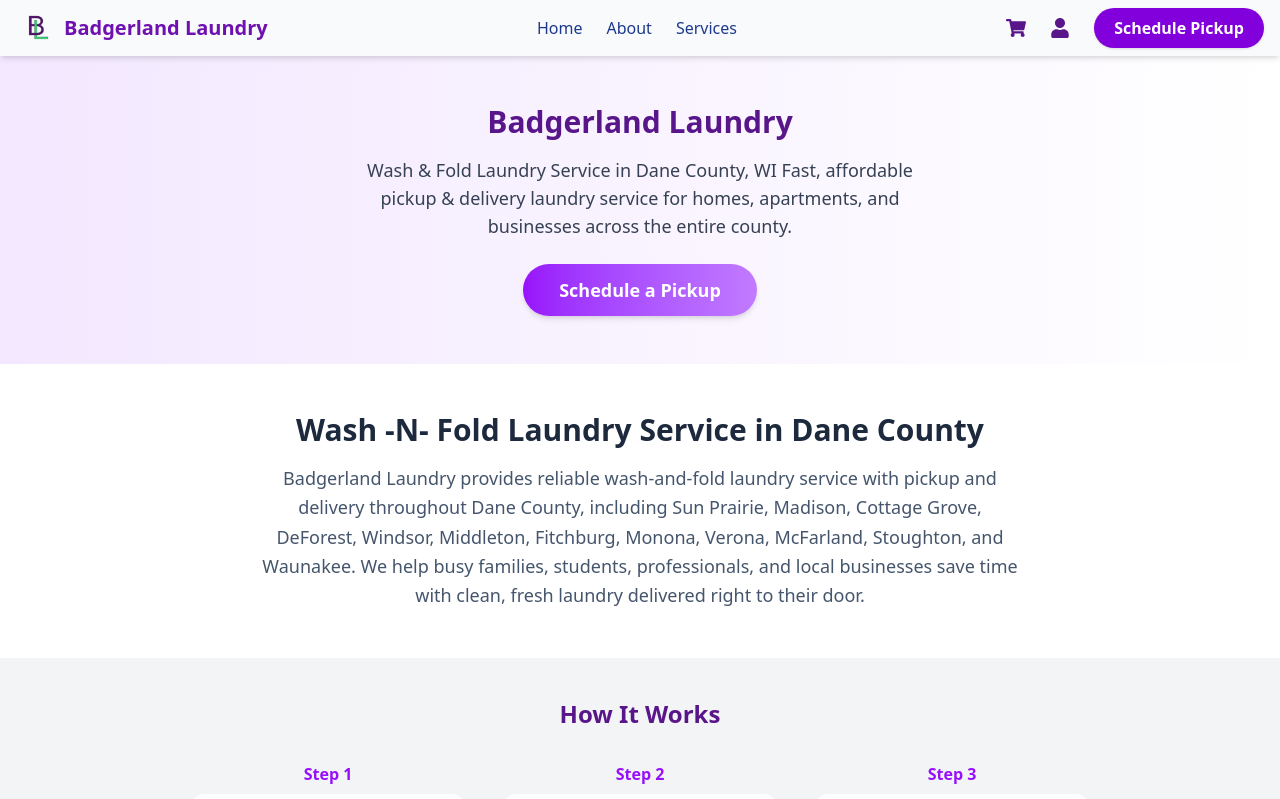
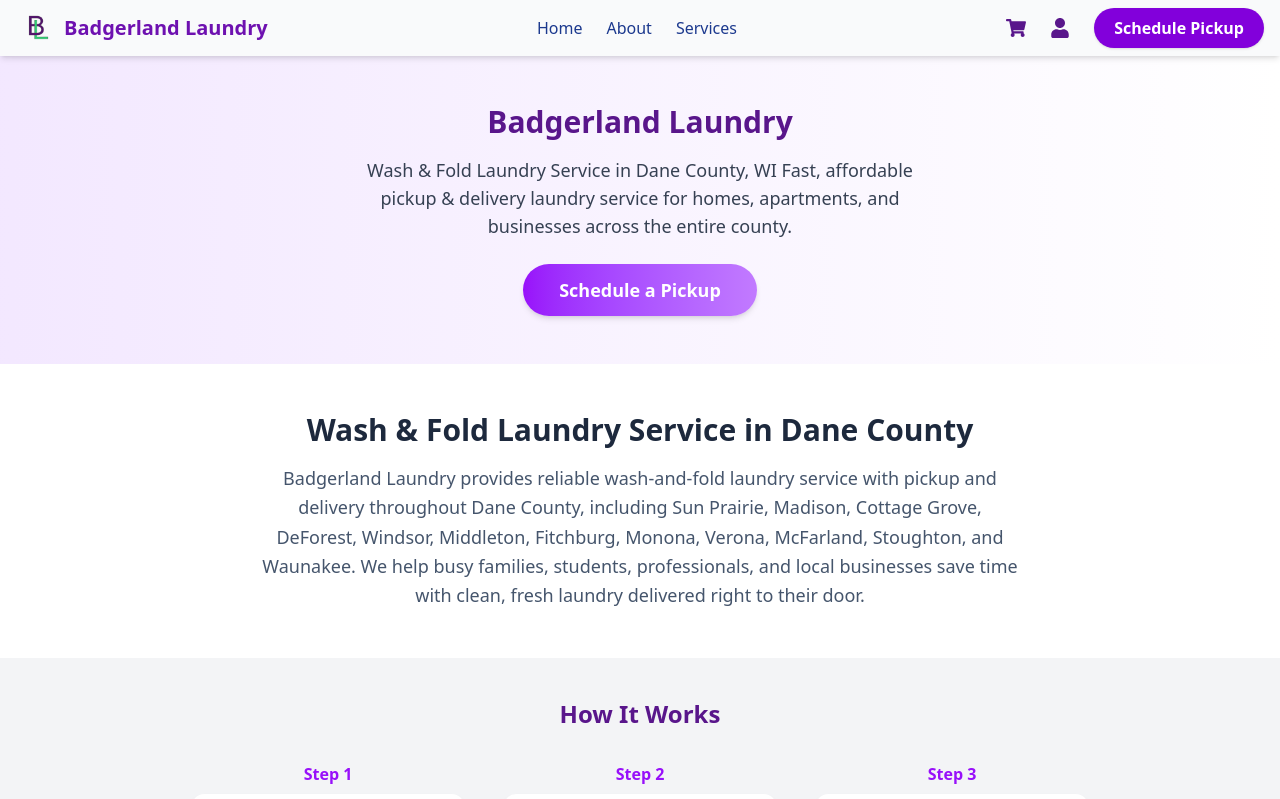
Before and after one commit to Badgerland608/BadgerlandSite, a React (Vite) app: page / in a window 1280 px wide. Shown: the top 799 px of the page. Built offline with nearby package versions, Linux system fonts and the light colour scheme; no server answers.

Commit message:
Update Intro.jsx

```diff
--- a/src/Intro.jsx
+++ b/src/Intro.jsx
@@ -5,7 +5,7 @@ function Intro() {
     <section className="relative z-10 py-12 px-4 bg-white">
       <div className="max-w-3xl mx-auto text-center">
         <h2 className="text-3xl text-purple-800 font-semibold text-slate-800 mb-4">
-          Wash -N- Fold Laundry Service in Dane County
+          Wash & Fold Laundry Service in Dane County
         </h2>
 
         <p className="text-slate-600 leading-relaxed text-lg">
```
